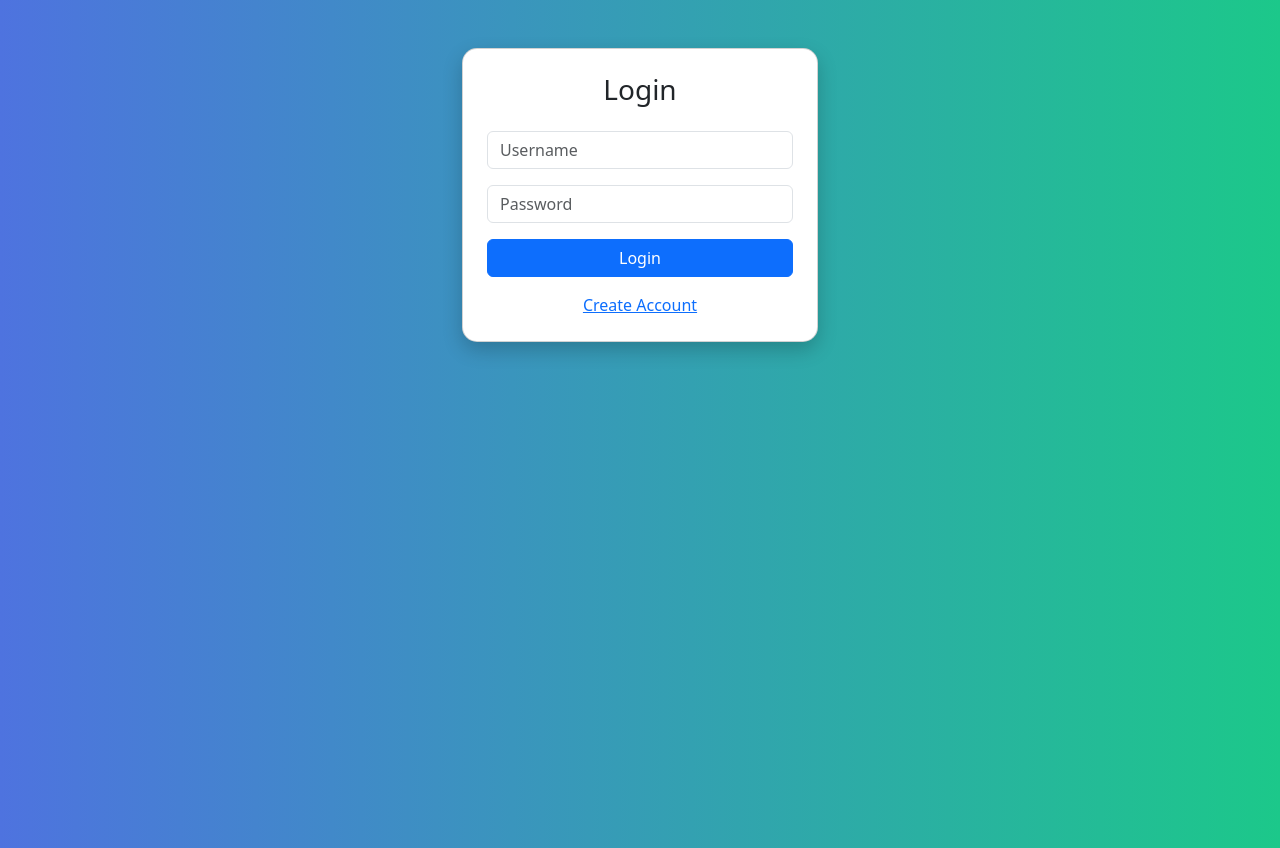
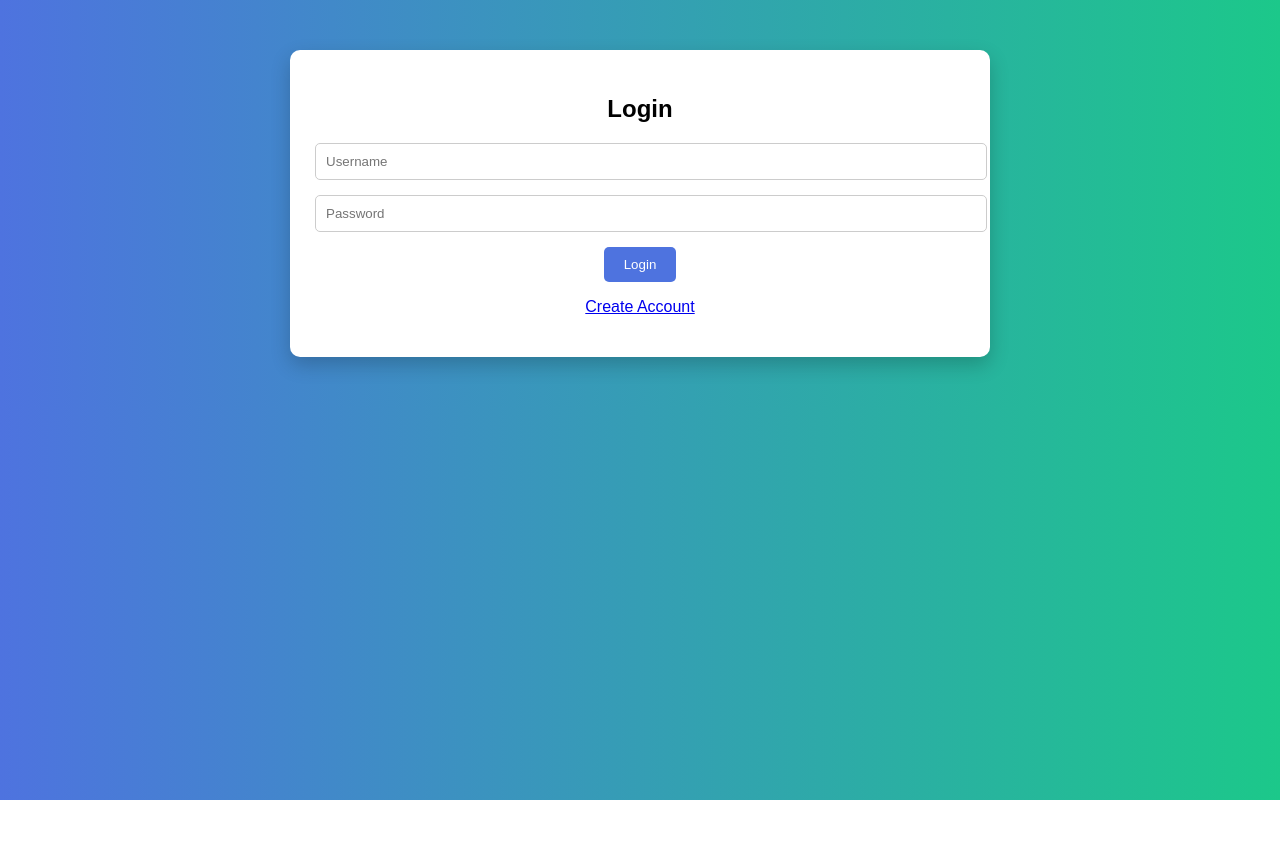
Before and after one commit to Gokul1023/quiz-app, a Flask app: page /login in a window 1280 px wide. After the commit the page ends 800 px from the top, so only its background shows below. Run offline with Flask 3, Linux system fonts and the light colour scheme.

Commit message:
Updated UI to pure CSS

```diff
--- a/templates/base.html
+++ b/templates/base.html
@@ -2,33 +2,90 @@
 <html>
 <head>
   <title>Quiz App</title>
-  <link href="https://cdn.jsdelivr.net/npm/bootstrap@5.3.0/dist/css/bootstrap.min.css" rel="stylesheet">
   <style>
     body {
+      margin: 0;
+      font-family: Arial, sans-serif;
       background: linear-gradient(to right, #4e73df, #1cc88a);
-      min-height: 100vh;
     }
-    .card-custom {
-      border-radius: 15px;
+
+    .navbar {
+      background-color: #222;
+      color: white;
+      padding: 15px 30px;
+      display: flex;
+      justify-content: space-between;
+      align-items: center;
+    }
+
+    .navbar a {
+      color: white;
+      text-decoration: none;
+      margin-left: 15px;
+    }
+
+    .container {
+      width: 90%;
+      max-width: 700px;
+      margin: 50px auto;
+    }
+
+    .card {
+      background: white;
+      padding: 25px;
+      border-radius: 10px;
       box-shadow: 0 8px 20px rgba(0,0,0,0.2);
+      margin-bottom: 20px;
+    }
+
+    input[type="text"],
+    input[type="password"] {
+      width: 100%;
+      padding: 10px;
+      margin-bottom: 15px;
+      border: 1px solid #ccc;
+      border-radius: 5px;
+    }
+
+    button {
+      padding: 10px 20px;
+      border: none;
+      background-color: #4e73df;
+      color: white;
+      border-radius: 5px;
+      cursor: pointer;
+    }
+
+    button:hover {
+      background-color: #2e59d9;
+    }
+
+    .logout-btn {
+      background-color: #e74a3b;
+    }
+
+    .logout-btn:hover {
+      background-color: #c0392b;
+    }
+
+    .center {
+      text-align: center;
     }
   </style>
 </head>
 <body>
 
 {% if session.get('user_id') %}
-<nav class="navbar navbar-dark bg-dark px-4">
-  <span class="navbar-brand">Quiz App</span>
+<div class="navbar">
+  <div>Quiz App</div>
   <div>
-    <span class="text-white me-3">
-      Welcome, {{ session['username'] }}
-    </span>
-    <a href="/logout" class="btn btn-danger btn-sm">Logout</a>
+    Welcome, {{ session['username'] }}
+    <a href="/logout">Logout</a>
   </div>
-</nav>
+</div>
 {% endif %}
 
-<div class="container mt-5">
+<div class="container">
   {% block content %}
   {% endblock %}
 </div>
--- a/templates/login.html
+++ b/templates/login.html
@@ -1,22 +1,19 @@
 {% extends "base.html" %}
-
 {% block content %}
 
-<div class="row justify-content-center">
-  <div class="col-md-4">
-    <div class="card card-custom p-4 bg-white">
-      <h3 class="text-center mb-4">Login</h3>
+<div class="card">
+  <h2 class="center">Login</h2>
 
-      <form method="POST">
-        <input type="text" name="username" class="form-control mb-3" placeholder="Username" required>
-        <input type="password" name="password" class="form-control mb-3" placeholder="Password" required>
-        <button class="btn btn-primary w-100">Login</button>
-      </form>
+  <form method="POST">
+    <input type="text" name="username" placeholder="Username" required>
+    <input type="password" name="password" placeholder="Password" required>
+    <div class="center">
+      <button type="submit">Login</button>
+    </div>
+  </form>
 
-      <div class="text-center mt-3">
-        <a href="/register">Create Account</a>
-      </div>
-    </div>
+  <div class="center">
+    <p><a href="/register">Create Account</a></p>
   </div>
 </div>
 
```
Also changed, not shown: templates/quiz.html (+8 -9 lines), templates/register.html (+11 -13 lines), templates/result.html (+3 -4 lines).
